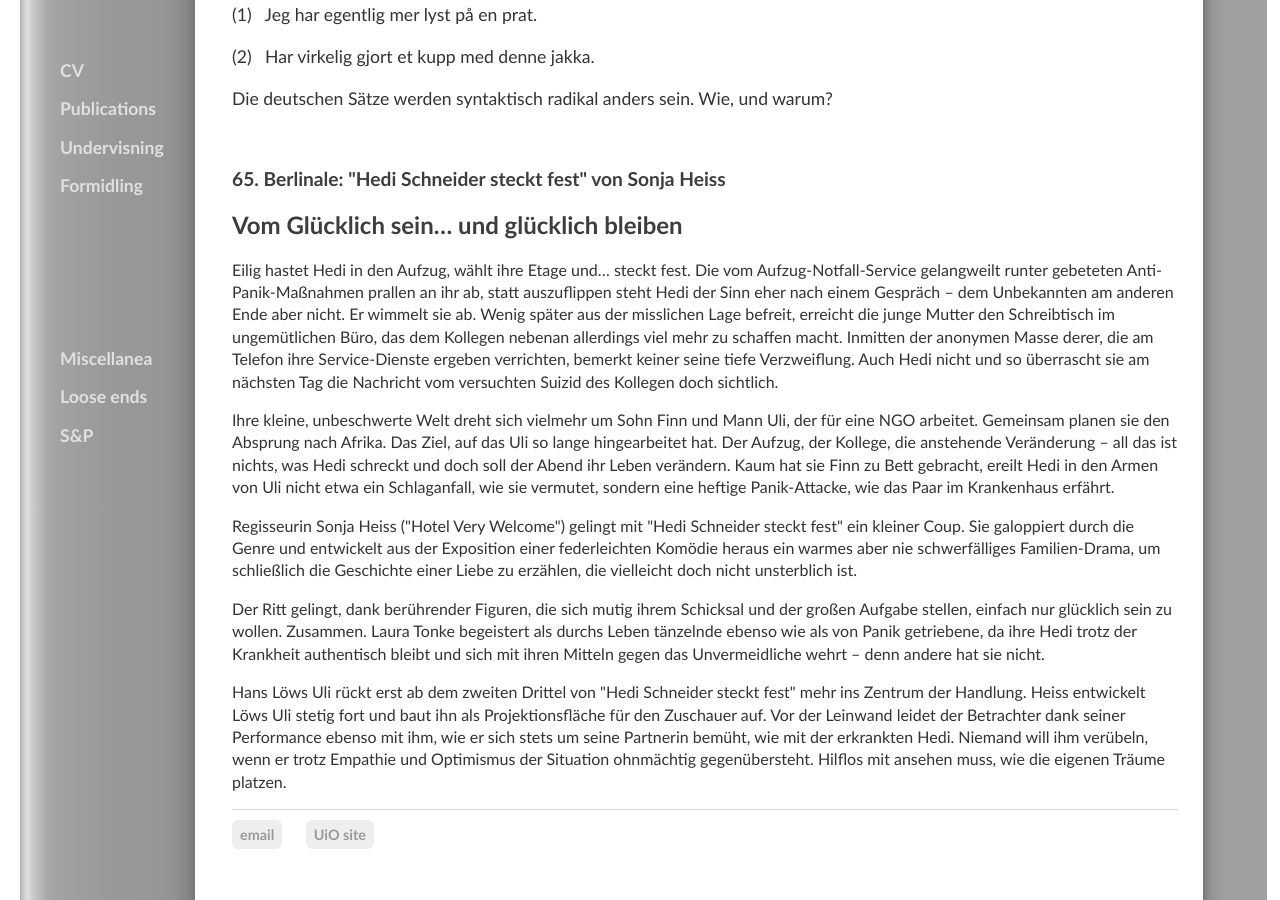
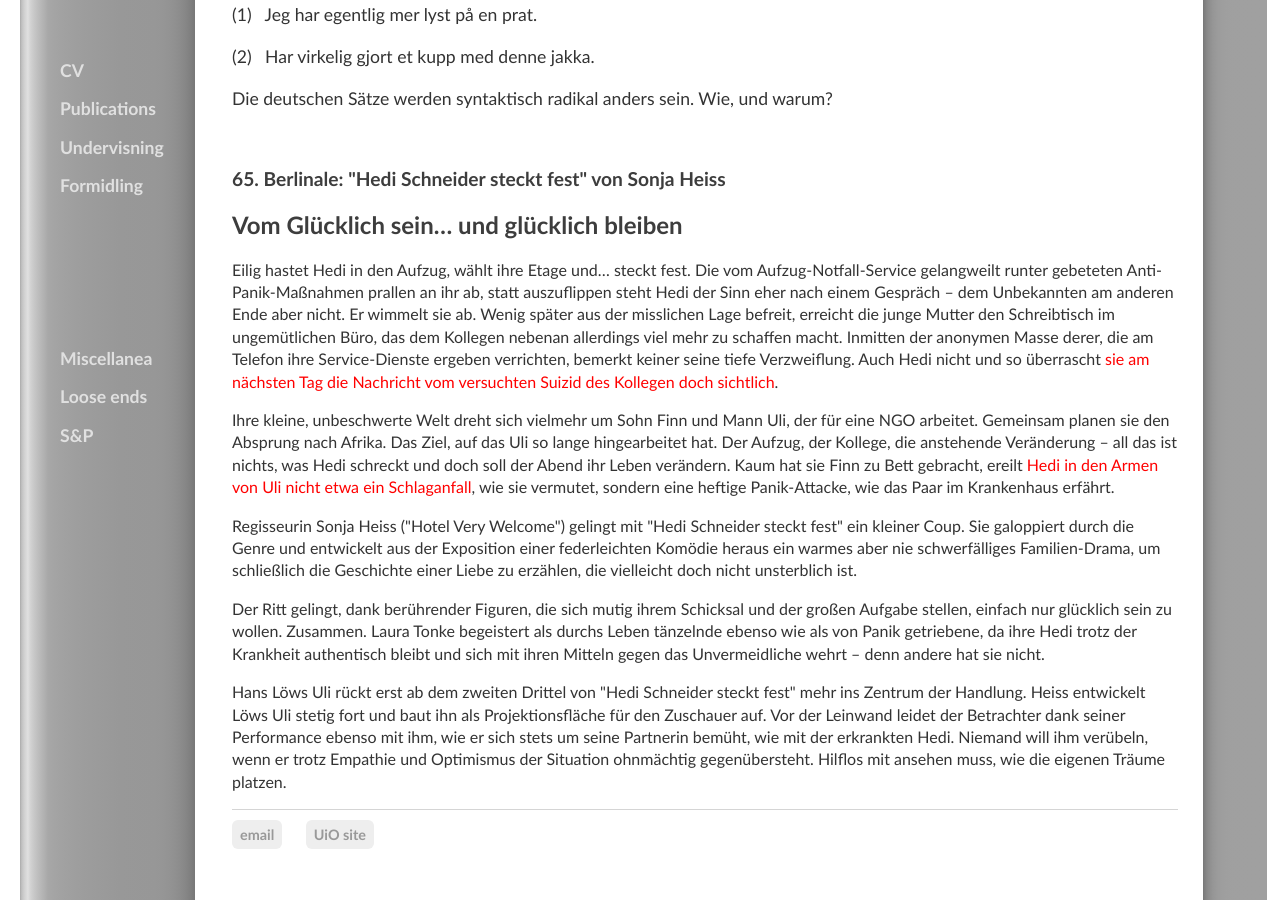
Before and after one commit to kjelljs/kjelljs.github.io, a Jekyll site: the page built from courses/kontrast/2015I.html, in a window 1280 px wide and 900 px high, scrolled down 517 px. Built offline with Jekyll 4.4.1, drawn with Linux system fonts in a browser that asks for light colours.

Commit message:
Update 2015I.html

```diff
--- a/courses/kontrast/2015I.html
+++ b/courses/kontrast/2015I.html
@@ -22,9 +22,9 @@
 
 <h2>Vom Glücklich sein… und glücklich bleiben</h2>
 
-<p>Eilig hastet Hedi in den Aufzug, wählt ihre Etage und… steckt fest. Die vom Aufzug-Notfall-Service gelangweilt runter gebeteten Anti-Panik-Maßnahmen prallen an ihr ab, statt auszuflippen steht Hedi der Sinn eher nach einem Gespräch – dem Unbekannten am anderen Ende aber nicht. Er wimmelt sie ab. Wenig später aus der misslichen Lage befreit, erreicht die junge Mutter den Schreibtisch im ungemütlichen Büro, das dem Kollegen nebenan allerdings viel mehr zu schaffen macht. Inmitten der anonymen Masse derer, die am Telefon ihre Service-Dienste ergeben verrichten, bemerkt keiner seine tiefe Verzweiflung. Auch Hedi nicht und so überrascht sie am nächsten Tag die Nachricht vom versuchten Suizid des Kollegen doch sichtlich.</p>
+<p>Eilig hastet Hedi in den Aufzug, wählt ihre Etage und… steckt fest. Die vom Aufzug-Notfall-Service gelangweilt runter gebeteten Anti-Panik-Maßnahmen prallen an ihr ab, statt auszuflippen steht Hedi der Sinn eher nach einem Gespräch – dem Unbekannten am anderen Ende aber nicht. Er wimmelt sie ab. Wenig später aus der misslichen Lage befreit, erreicht die junge Mutter den Schreibtisch im ungemütlichen Büro, das dem Kollegen nebenan allerdings viel mehr zu schaffen macht. Inmitten der anonymen Masse derer, die am Telefon ihre Service-Dienste ergeben verrichten, bemerkt keiner seine tiefe Verzweiflung. Auch Hedi nicht und so überrascht <span style="color: red">sie am nächsten Tag die Nachricht vom versuchten Suizid des Kollegen doch sichtlich</span>.</p>
 <p>
-Ihre kleine, unbeschwerte Welt dreht sich vielmehr um Sohn Finn und Mann Uli, der für eine NGO arbeitet. Gemeinsam planen sie den Absprung nach Afrika. Das Ziel, auf das Uli so lange hingearbeitet hat. Der Aufzug, der Kollege, die anstehende Veränderung – all das ist nichts, was Hedi schreckt und doch soll der Abend ihr Leben verändern. Kaum hat sie Finn zu Bett gebracht, ereilt Hedi in den Armen von Uli nicht etwa ein Schlaganfall, wie sie vermutet, sondern eine heftige Panik-Attacke, wie das Paar im Krankenhaus erfährt.
+Ihre kleine, unbeschwerte Welt dreht sich vielmehr um Sohn Finn und Mann Uli, der für eine NGO arbeitet. Gemeinsam planen sie den Absprung nach Afrika. Das Ziel, auf das Uli so lange hingearbeitet hat. Der Aufzug, der Kollege, die anstehende Veränderung – all das ist nichts, was Hedi schreckt und doch soll der Abend ihr Leben verändern. Kaum hat sie Finn zu Bett gebracht, ereilt <span style="color: red">Hedi in den Armen von Uli nicht etwa ein Schlaganfall</span>, wie sie vermutet, sondern eine heftige Panik-Attacke, wie das Paar im Krankenhaus erfährt.
 </p><p>
 Regisseurin Sonja Heiss ("Hotel Very Welcome") gelingt mit "Hedi Schneider steckt fest" ein kleiner Coup. Sie galoppiert durch die Genre und entwickelt aus der Exposition einer federleichten Komödie heraus ein warmes aber nie schwerfälliges Familien-Drama, um schließlich die Geschichte einer Liebe zu erzählen, die vielleicht doch nicht unsterblich ist.
 </p><p>
```
